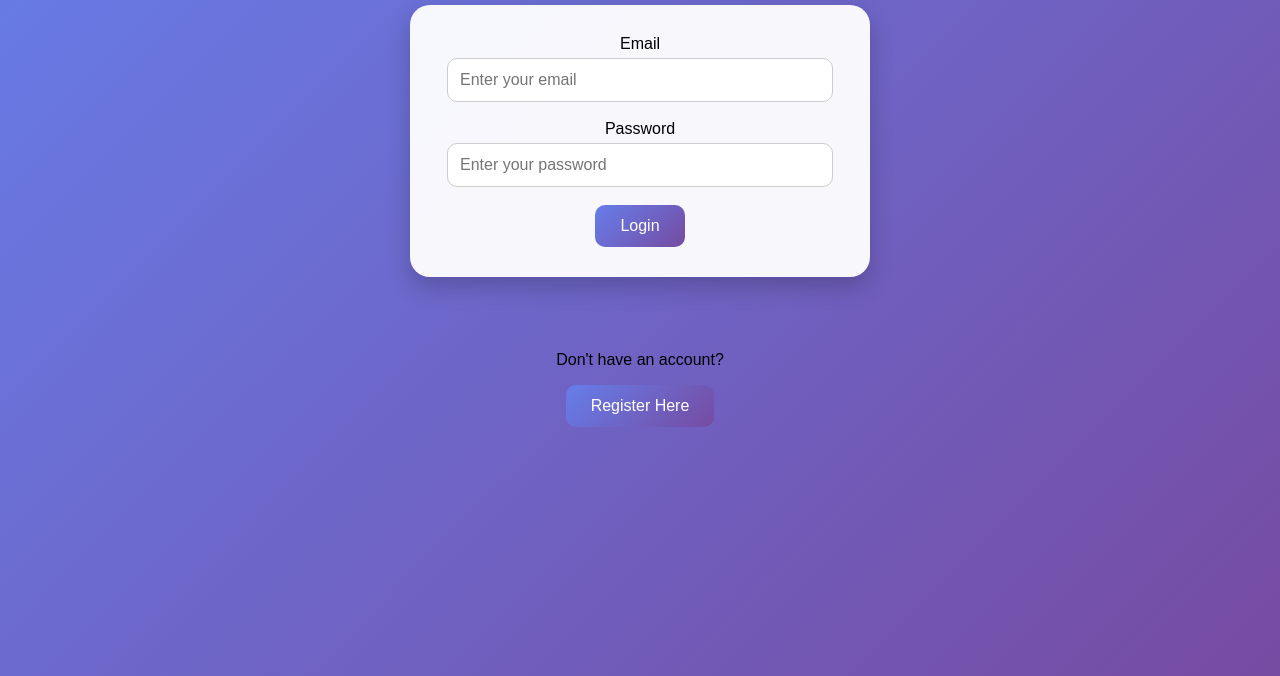
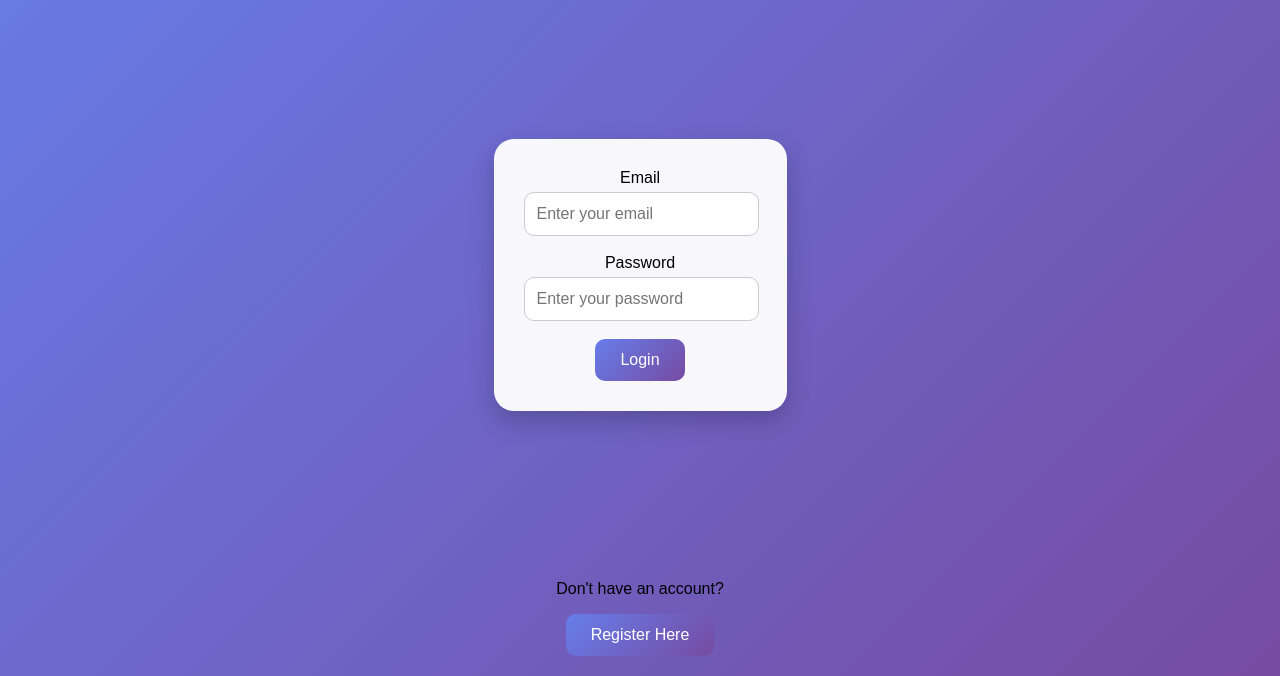
Before and after one commit to owusufrancis281-lang/MyFiles, a website: page public/index.html in a window 1280 px wide. Shown: the part 164-840 px from the top of the page. Drawn offline with Linux system fonts and the light colour scheme.

Commit message:
Update style.css

```diff
--- a/public/style.css
+++ b/public/style.css
@@ -186,3 +186,15 @@ button {
 button:hover {
     opacity: 0.85;
 }
+body {
+    display: flex;
+    justify-content: center;
+    align-items: center;
+    flex-direction: column;
+    min-height: 100vh;
+    text-align: center;
+}
+
+form {
+    margin: auto;
+}
```
